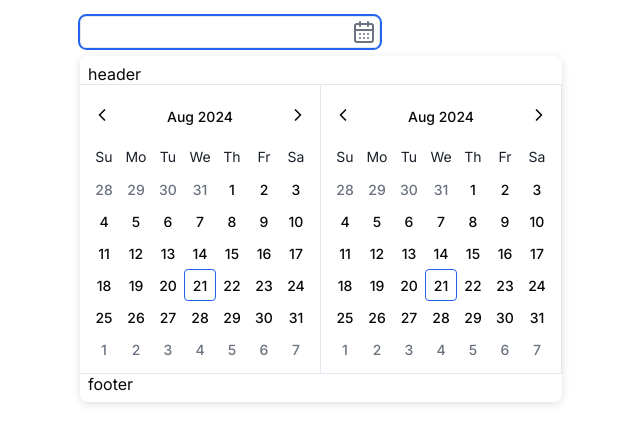
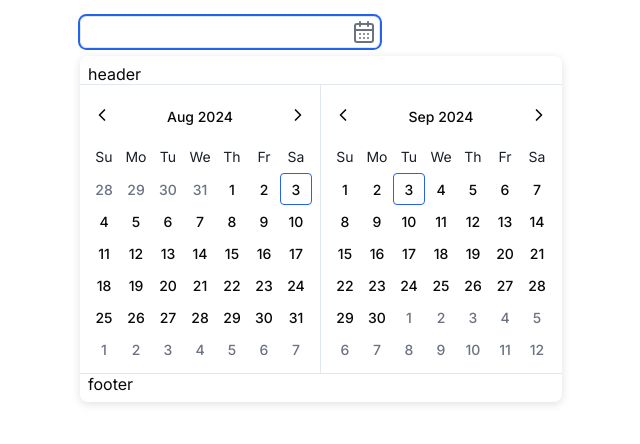
Before and after one commit to Akhil017/date-range-picker, a React (Vite) app: page / in a window 1280 px wide. Both pictures are taken after a click on the element 294 px from the left and 32 px from the top of the page. Shown: the top 444 px of the page, without its empty margins (64-704 px from the left). Built offline with nearby package versions, Linux system fonts and the light colour scheme.

Commit message:
added rangepicker context

```diff
--- a/src/components/range-picker/calendar/index.tsx
+++ b/src/components/range-picker/calendar/index.tsx
@@ -2,6 +2,7 @@ import { useState } from "react";
 import CalendarDays from "./calendar-days";
 import "./calendar.scss";
 import { Icons } from "../../icons";
+import { useRangePickerContext } from "../range-picker-context";
 
 const WEEKDAYS = ["Su", "Mo", "Tu", "We", "Th", "Fr", "Sa"];
 const MONTHS = [
@@ -19,8 +20,19 @@ const MONTHS = [
   "Dec",
 ];
 
-export default function Calendar() {
-  const [currentDay, setCurrentDay] = useState(new Date());
+type CalendarProps = {
+  index: 0 | 1;
+};
+
+export default function Calendar({ index }: CalendarProps) {
+  const { defaultDay } = useRangePickerContext();
+  const [currentDay, setCurrentDay] = useState(
+    new Date(
+      defaultDay.getFullYear(),
+      defaultDay.getMonth() + index,
+      defaultDay.getDay()
+    )
+  );
 
   console.log({ currentDay });
 
--- a/src/components/range-picker/index.tsx
+++ b/src/components/range-picker/index.tsx
@@ -2,25 +2,38 @@ import { useState } from "react";
 import RangePickerInput from "./range-picker-input";
 import Calendar from "./calendar";
 import "./range-picker.scss";
+import {
+  RangePickerProvider,
+  type SelectedRange,
+} from "./range-picker-context";
 
 export default function RangePicker() {
   const [isOpen, setIsOpen] = useState(false);
+  const [defaultDay, setDefaultDay] = useState(new Date());
+  const [selectedRange, setSelectedRange] = useState<SelectedRange>({
+    from: null,
+    to: null,
+  });
 
   return (
+    <RangePickerProvider
+      value={{ defaultDay, setDefaultDay, selectedRange, setSelectedRange }}
+    >
       <div className="range-picker">
-      <RangePickerInput onClick={() => setIsOpen(true)} />
+        <RangePickerInput onClick={() => setIsOpen((prev) => !prev)} />
         {isOpen && (
           <div className="range-picker-popover">
             <div className="range-picker-popover-header">header</div>
-          <div className="range-picker-popover-calendar">
-            <Calendar />
+            <div>
+              <Calendar index={0} />
             </div>
-          <div className="range-picker-popover-calendar">
-            <Calendar />
+            <div>
+              <Calendar index={1} />
             </div>
             <div className="range-picker-popover-footer">footer</div>
           </div>
         )}
       </div>
+    </RangePickerProvider>
   );
 }
--- /dev/null
+++ b/src/components/range-picker/range-picker-context.tsx
@@ -0,0 +1,27 @@
+import { createContext, useContext } from "react";
+
+export type SelectedRange = {
+  from: Date | null;
+  to: Date | null;
+};
+
+type RangePickerContext = {
+  defaultDay: Date;
+  setDefaultDay: React.Dispatch<React.SetStateAction<Date>>;
+  selectedRange: SelectedRange;
+  setSelectedRange: React.Dispatch<React.SetStateAction<SelectedRange>>;
+};
+
+const RangePickerContext = createContext<RangePickerContext | null>(null);
+
+export const RangePickerProvider = RangePickerContext.Provider;
+
+export const useRangePickerContext = () => {
+  const context = useContext(RangePickerContext);
+  if (!context) {
+    throw new Error(
+      "DateRangePicker context must be used within DateRangePickerProvider"
+    );
+  }
+  return context;
+};
--- a/src/components/range-picker/range-picker.scss
+++ b/src/components/range-picker/range-picker.scss
@@ -13,7 +13,7 @@
     background-color: #fff;
     box-shadow: rgba(99, 99, 99, 0.2) 0px 2px 8px 0px;
 
-    &-calendar > div:first-child {
+    & > div:nth-child(2) {
       border-right: 1px solid v.$border;
     }
 
```
Lines whose indentation alone changed are shown as unchanged.
